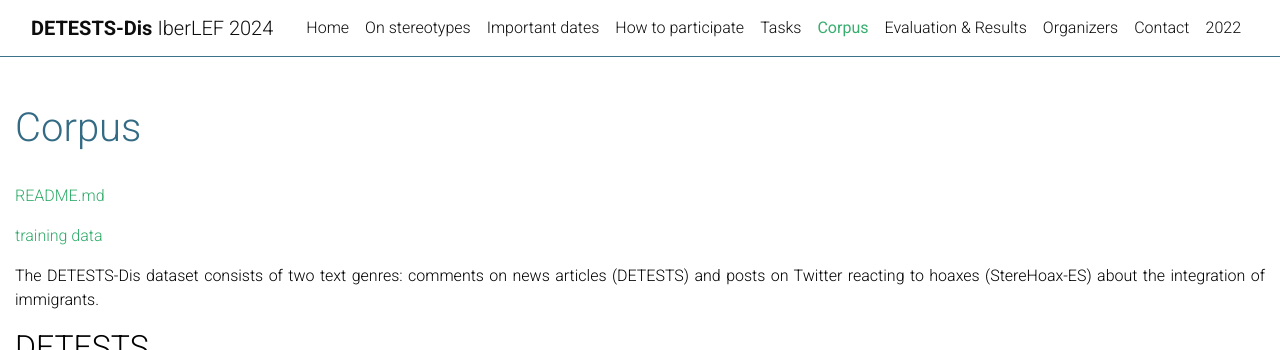
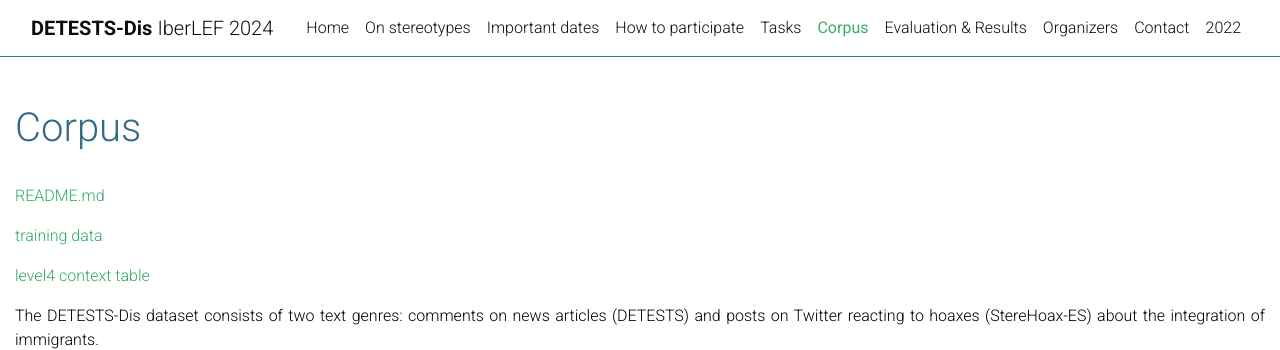
Before and after one commit to DETESTS-Dis/DETESTS-Dis.github.io, a Jekyll site: the page built from _pages/corpus.md, in a window 1280 px wide and 900 px high, cut to the strip 0-350 px from the top of the window. Built offline with Jekyll 4.4.1, drawn with Linux system fonts in a browser that asks for light colours; comment, search, counter and statistics services are not loaded; a style sheet for code colours, icons or effects is not loaded.

Commit message:
level4_table

```diff
--- a/_pages/corpus.md
+++ b/_pages/corpus.md
@@ -11,6 +11,8 @@ related_publications: true
 [README.md](https://github.com/clic-ub/DETESTS-Dis/blob/main/README.md)
 
 [training data](https://github.com/clic-ub/DETESTS-Dis/blob/main/training_data.zip)
+
+[level4 context table](https://github.com/clic-ub/DETESTS-Dis/blob/main/level4_table.zip)
 
 The DETESTS-Dis dataset consists of two text genres: comments on news articles (DETESTS) and posts on
 Twitter reacting to hoaxes (StereHoax-ES) about the integration of immigrants.
```
